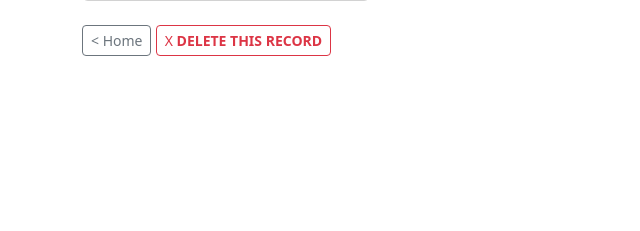
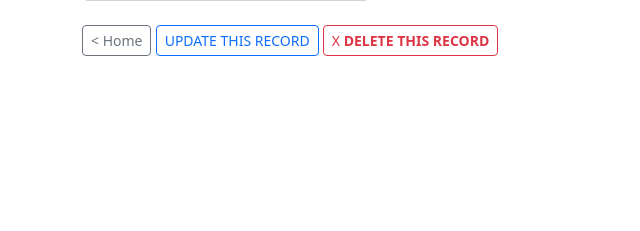
Before and after one commit to paulaji/IM-CRM, a Django app: template imcrm/website/templates/record.html in a window 1280 px wide. Shown: the part 510-741 px from the top of the page, without its empty margins (0-640 px from the left). Run offline with Django 4.2, Linux system fonts and the light colour scheme; the template is opened without the code that fills it, so the values that code supplies are empty.

Commit message:
Update record.html

```diff
--- a/imcrm/website/templates/record.html
+++ b/imcrm/website/templates/record.html
@@ -61,6 +61,10 @@
 <a href="{% url 'home' %}"
   ><button class="btn btn-outline-secondary btn-sm">< Home</button></a
 >
+<!-- adding an update record button -->
+<a href="{% url 'update_record' %}"
+  ><button class="btn btn-outline-primary btn-sm">UPDATE THIS RECORD</button></a
+>
 <!-- adding a delete button 😢 -->
 <!-- this will be programmed in such a way that a modal pops up asking for delete confirmation -->
 <button
@@ -111,7 +115,9 @@
           <!-- adding the delete functionality -->
           <!-- we redirect to the delete_record url and pass in customer_data.id as the second parameter to delete that sepcific record with the mentioned id -->
           <span style="font-weight: bold"
-            ><a href="{% url 'delete_record' customer_data.id %}">DELETE</a></span
+            ><a href="{% url 'delete_record' customer_data.id %}"
+              >DELETE</a
+            ></span
           >
         </button>
       </div>
```
